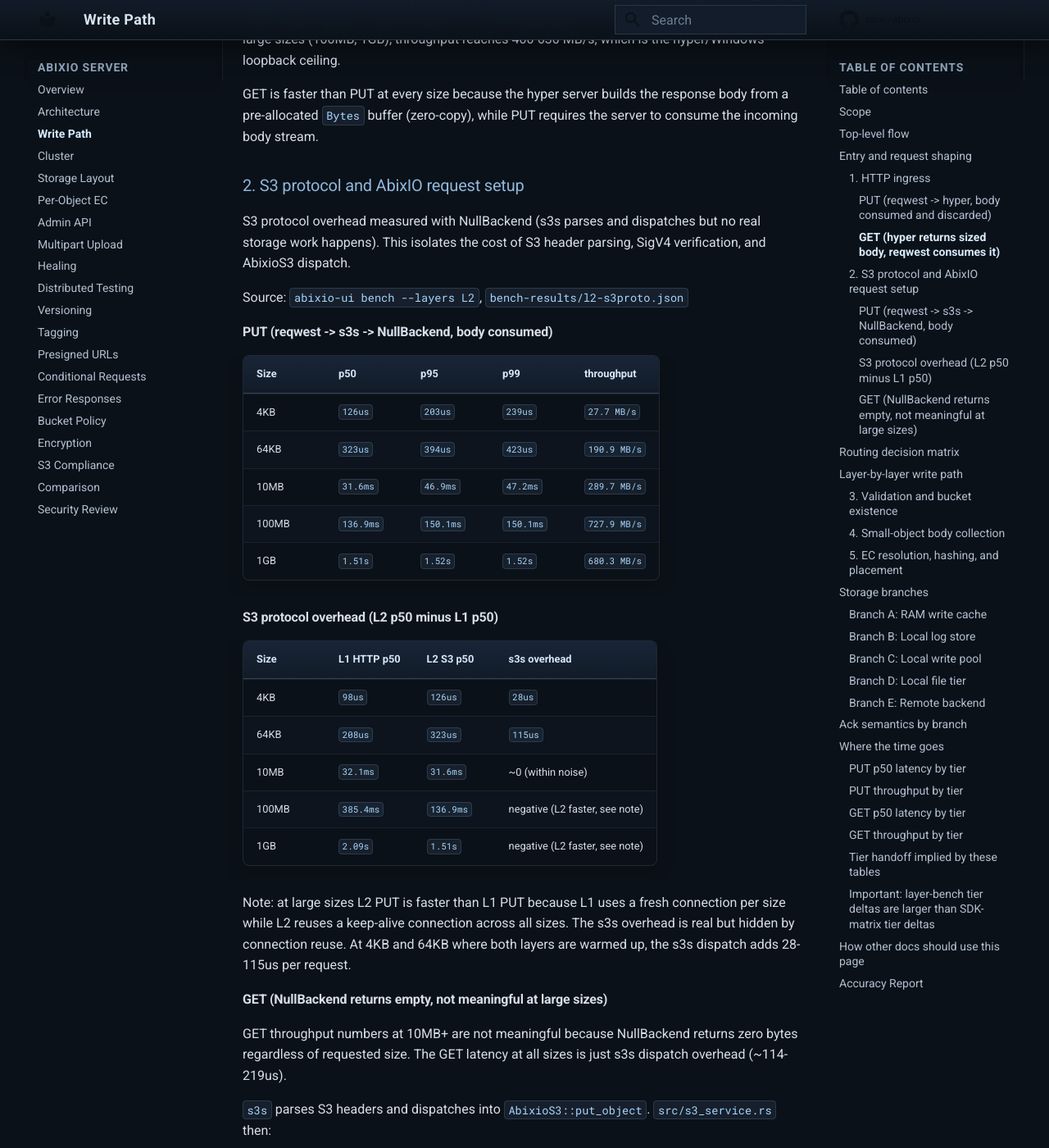
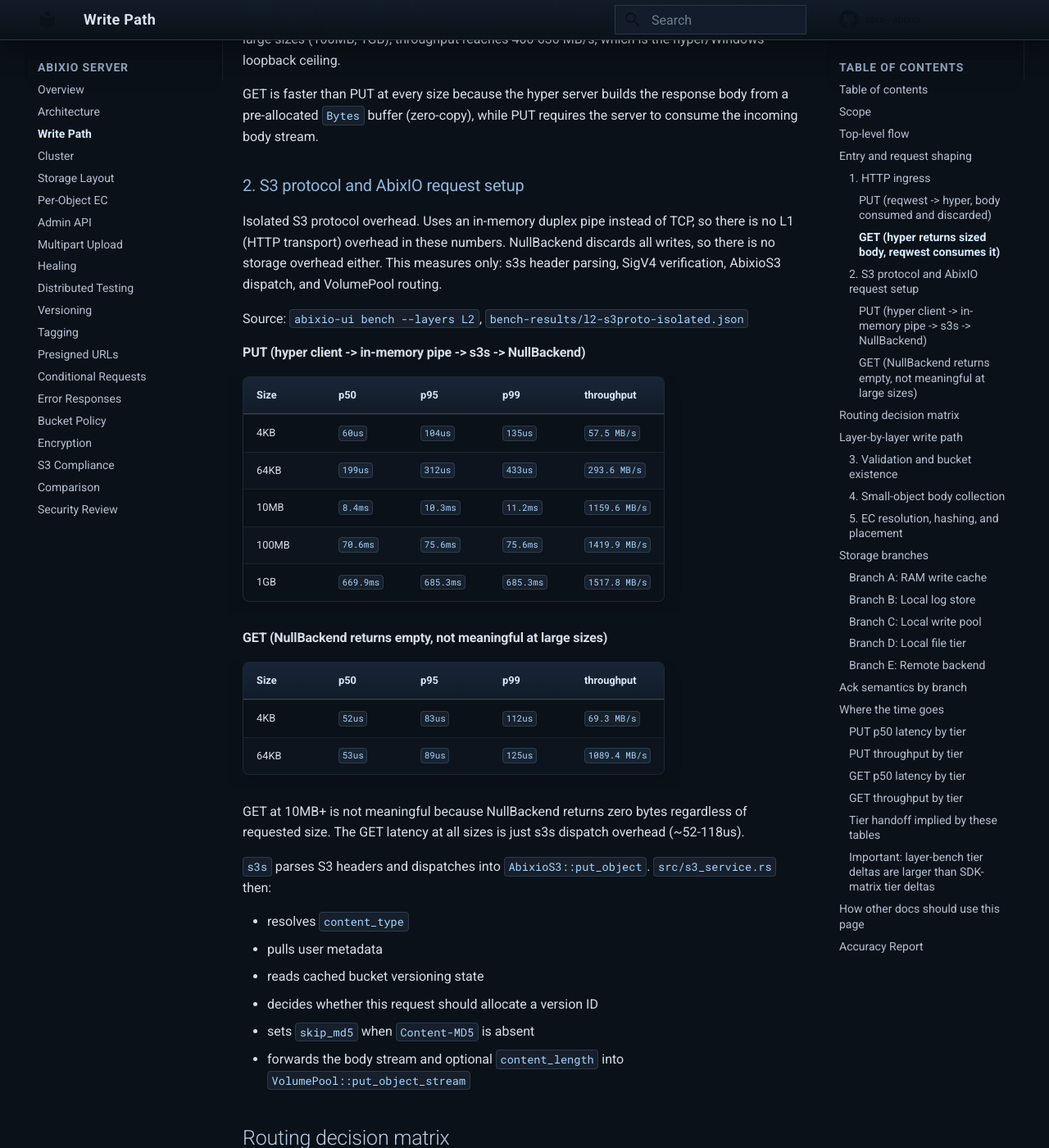
Before and after one commit to abix-/abixio, an MkDocs documentation site: the page built from docs/write-path.md, in a window 1280 px wide and 1400 px high, scrolled down 3280 px. Shown: the whole window at 82% size. Built offline with MkDocs 1.6.1 and Material for MkDocs 9.7.7, drawn with Linux system fonts in a browser that asks for light colours; comment, search, counter and statistics services are not loaded.

Commit message:
update L2 section with isolated numbers (in-memory pipe, no TCP)

```diff
--- a/docs/write-path.md
+++ b/docs/write-path.md
@@ -124,43 +124,34 @@ while PUT requires the server to consume the incoming body stream.
 
 ### 2. S3 protocol and AbixIO request setup
 
-S3 protocol overhead measured with NullBackend (s3s parses and
-dispatches but no real storage work happens). This isolates the cost
-of S3 header parsing, SigV4 verification, and AbixioS3 dispatch.
+Isolated S3 protocol overhead. Uses an in-memory duplex pipe instead
+of TCP, so there is no L1 (HTTP transport) overhead in these numbers.
+NullBackend discards all writes, so there is no storage overhead either.
+This measures only: s3s header parsing, SigV4 verification, AbixioS3
+dispatch, and VolumePool routing.
 
-Source: `abixio-ui bench --layers L2`, `bench-results/l2-s3proto.json`
+Source: `abixio-ui bench --layers L2`, `bench-results/l2-s3proto-isolated.json`
 
-#### PUT (reqwest -> s3s -> NullBackend, body consumed)
+#### PUT (hyper client -> in-memory pipe -> s3s -> NullBackend)
 
 | Size | p50 | p95 | p99 | throughput |
 |---|---|---|---|---|
-| 4KB | `126us` | `203us` | `239us` | `27.7 MB/s` |
-| 64KB | `323us` | `394us` | `423us` | `190.9 MB/s` |
-| 10MB | `31.6ms` | `46.9ms` | `47.2ms` | `289.7 MB/s` |
-| 100MB | `136.9ms` | `150.1ms` | `150.1ms` | `727.9 MB/s` |
-| 1GB | `1.51s` | `1.52s` | `1.52s` | `680.3 MB/s` |
-
-#### S3 protocol overhead (L2 p50 minus L1 p50)
-
-| Size | L1 HTTP p50 | L2 S3 p50 | s3s overhead |
-|---|---|---|---|
-| 4KB | `98us` | `126us` | `28us` |
-| 64KB | `208us` | `323us` | `115us` |
-| 10MB | `32.1ms` | `31.6ms` | ~0 (within noise) |
-| 100MB | `385.4ms` | `136.9ms` | negative (L2 faster, see note) |
-| 1GB | `2.09s` | `1.51s` | negative (L2 faster, see note) |
-
-Note: at large sizes L2 PUT is faster than L1 PUT because L1 uses a
-fresh connection per size while L2 reuses a keep-alive connection
-across all sizes. The s3s overhead is real but hidden by connection
-reuse. At 4KB and 64KB where both layers are warmed up, the s3s
-dispatch adds 28-115us per request.
+| 4KB | `60us` | `104us` | `135us` | `57.5 MB/s` |
+| 64KB | `199us` | `312us` | `433us` | `293.6 MB/s` |
+| 10MB | `8.4ms` | `10.3ms` | `11.2ms` | `1159.6 MB/s` |
+| 100MB | `70.6ms` | `75.6ms` | `75.6ms` | `1419.9 MB/s` |
+| 1GB | `669.9ms` | `685.3ms` | `685.3ms` | `1517.8 MB/s` |
 
 #### GET (NullBackend returns empty, not meaningful at large sizes)
 
-GET throughput numbers at 10MB+ are not meaningful because
-NullBackend returns zero bytes regardless of requested size. The GET
-latency at all sizes is just s3s dispatch overhead (~114-219us).
+| Size | p50 | p95 | p99 | throughput |
+|---|---|---|---|---|
+| 4KB | `52us` | `83us` | `112us` | `69.3 MB/s` |
+| 64KB | `53us` | `89us` | `125us` | `1089.4 MB/s` |
+
+GET at 10MB+ is not meaningful because NullBackend returns zero bytes
+regardless of requested size. The GET latency at all sizes is just
+s3s dispatch overhead (~52-118us).
 
 `s3s` parses S3 headers and dispatches into `AbixioS3::put_object`.
 `src/s3_service.rs` then:
```
